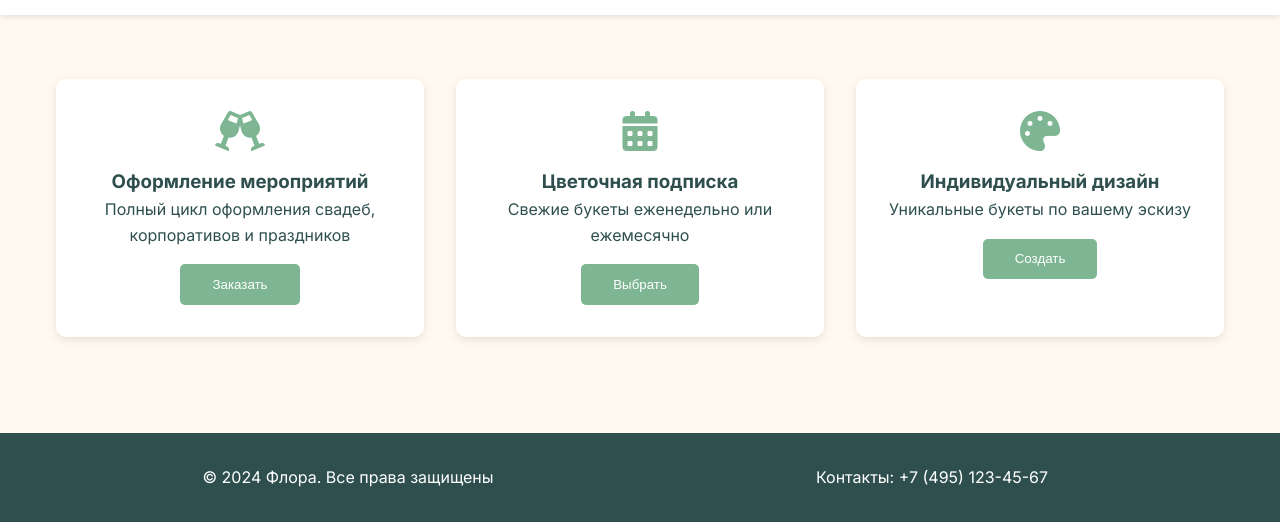
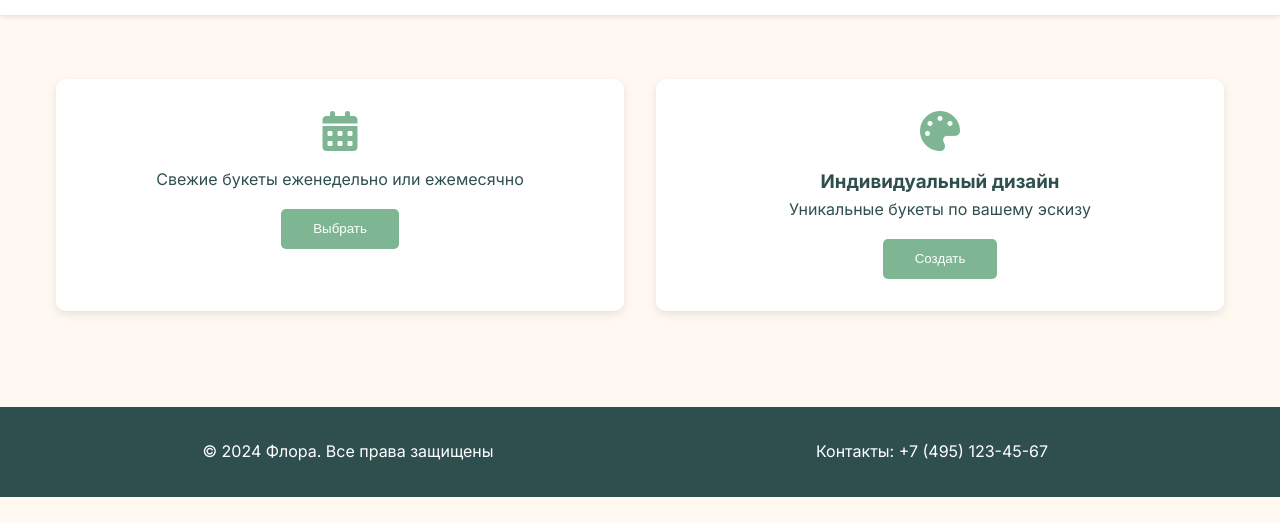
Before and after one commit to Sp1cyP3pp3r/magazin-techna, a plain HTML site: page services.html in a window 1280 px wide. Shown: the part 321-843 px from the top of the page. After the commit the page ends 818 px from the top, so only its background shows below. Drawn offline with Linux system fonts and the light colour scheme.

Commit message:
Add files via upload

```diff
--- a/services.html
+++ b/services.html
@@ -32,17 +32,11 @@
     <main class="services-container">
         <div class="service-cards">
             <!-- Карточка 1 -->
-            <div class="service-card">
-                <i class="fas fa-glass-cheers"></i>
-                <h3>Оформление мероприятий</h3>
-                <p>Полный цикл оформления свадеб, корпоративов и праздников</p>
-                <button class="btn" onclick="showOrderForm('Оформление мероприятий')">Заказать</button>
-            </div>
 
             <!-- Карточка 2 -->
             <div class="service-card">
                 <i class="fas fa-calendar-alt"></i>
-                <h3>Цветочная подписка</h3>
+                <h3></h3>
                 <p>Свежие букеты еженедельно или ежемесячно</p>
                 <button class="btn" onclick="showOrderForm('Цветочная подписка')">Выбрать</button>
             </div>
```
Also changed, not shown: index.html (+0 -1 lines).
